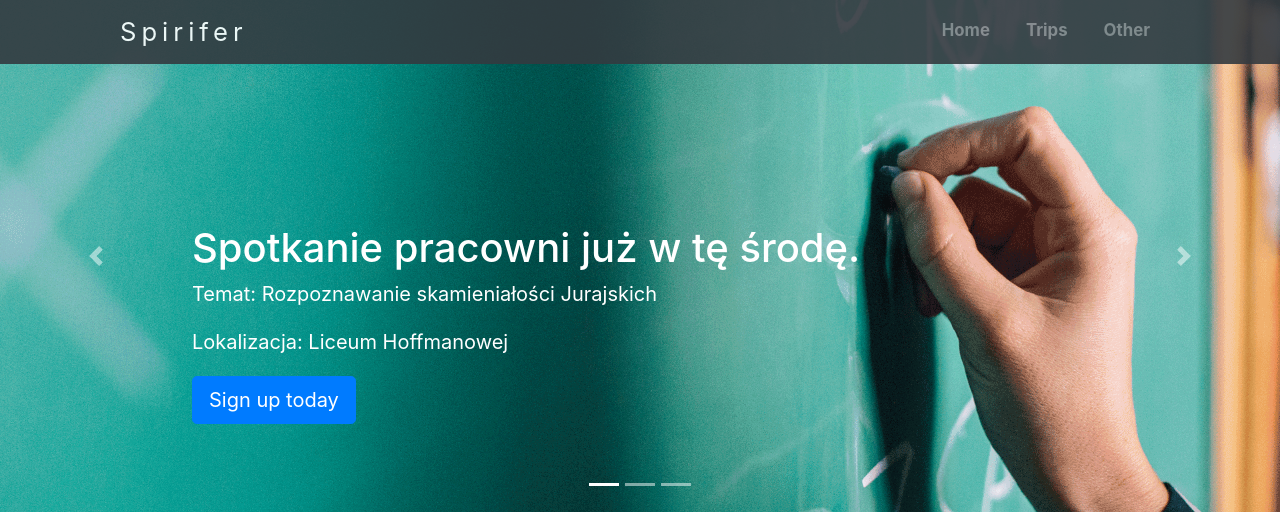
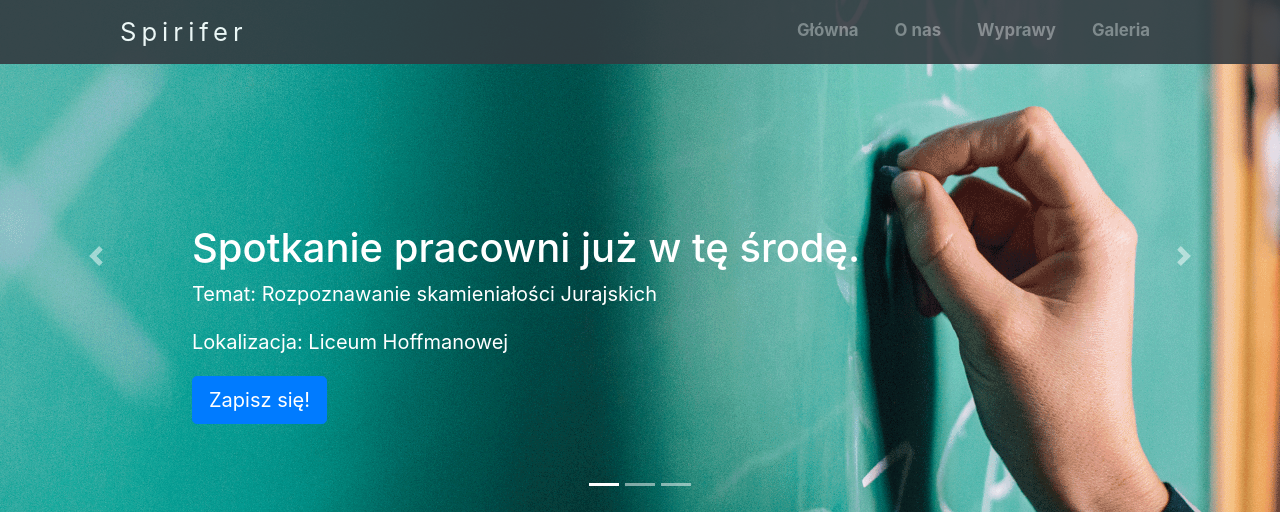
Before and after one commit to okraskaj/Spirifer, a Django app: page / in a window 1280 px wide. Shown: the top 516 px of the page. Run offline with Django 3.2, Linux system fonts and the light colour scheme; some libraries are stand-ins or nearby versions.

Commit message:
cosmetics: translations and cosmetics

```diff
--- a/templates/carousel.html
+++ b/templates/carousel.html
@@ -13,7 +13,7 @@
           <h1>Spotkanie pracowni już w tę środę.</h1>
           <p>Temat: Rozpoznawanie skamieniałości Jurajskich</p>
           <p>Lokalizacja: Liceum Hoffmanowej </p>
-          <p><a class="btn btn-lg btn-primary" href="#" role="button">Sign up today</a></p>
+          <p><a class="btn btn-lg btn-primary" href="#" role="button">Zapisz się!</a></p>
         </div>
       </div>
     </div>
@@ -24,7 +24,7 @@
           <h1>Wyjazd do Dobrzynia nad Wisłą.</h1>
           <p>12.10.2019 godz. 8:30</p>
           <p>Miejsce zbiórki: Wydział Geologii UW</p>
-          <p><a class="btn btn-lg btn-primary" href="#" role="button">Learn more</a></p>
+          <p><a class="btn btn-lg btn-primary" href="#" role="button">Dowiedz się więcej</a></p>
         </div>
       </div>
     </div>
@@ -34,7 +34,7 @@
         <div class="carousel-caption text-right">
           <h1>Nowa galeria z wyjazdu na Syberię.</h1>
           <p>Zobacz jak produkuje się jubilerski chrom-diopsyt, poznaj opuszczone miasto "Nazwadan" i przeżyj z nami największą przygodę 2018 roku. </p>
-          <p><a class="btn btn-lg btn-primary" href="#" role="button">Browse gallery</a></p>
+          <p><a class="btn btn-lg btn-primary" href="#" role="button">Obejrzyj zdjęcia</a></p>
         </div>
       </div>
     </div>
--- a/templates/navbar.html
+++ b/templates/navbar.html
@@ -10,14 +10,21 @@
       </button>
         <ul class="navbar-nav ml-auto"  style="margin-right: 6rem;">
           <li class="nav-item">
-            <a class="nav-link" href="#">Home <span class="sr-only">(current)</span></a>
+            <a class="nav-link" href="#">Główna <span class="sr-only">(current)</span></a>
           </li>
+
+          <li class="nav-item">
+            <a class="nav-link" href="#">O nas</a>
+          </li>
+
           <li class="nav-item ">
-            <a class="nav-link" href="#">Trips</a>
+            <a class="nav-link" href="#">Wyprawy</a>
           </li>
+
           <li class="nav-item">
-            <a class="nav-link" href="#">Other</a>
+            <a class="nav-link" href="#">Galeria</a>
           </li>
+
         </ul>
   </div>
     </nav>
```
Also changed, not shown: README.md.
